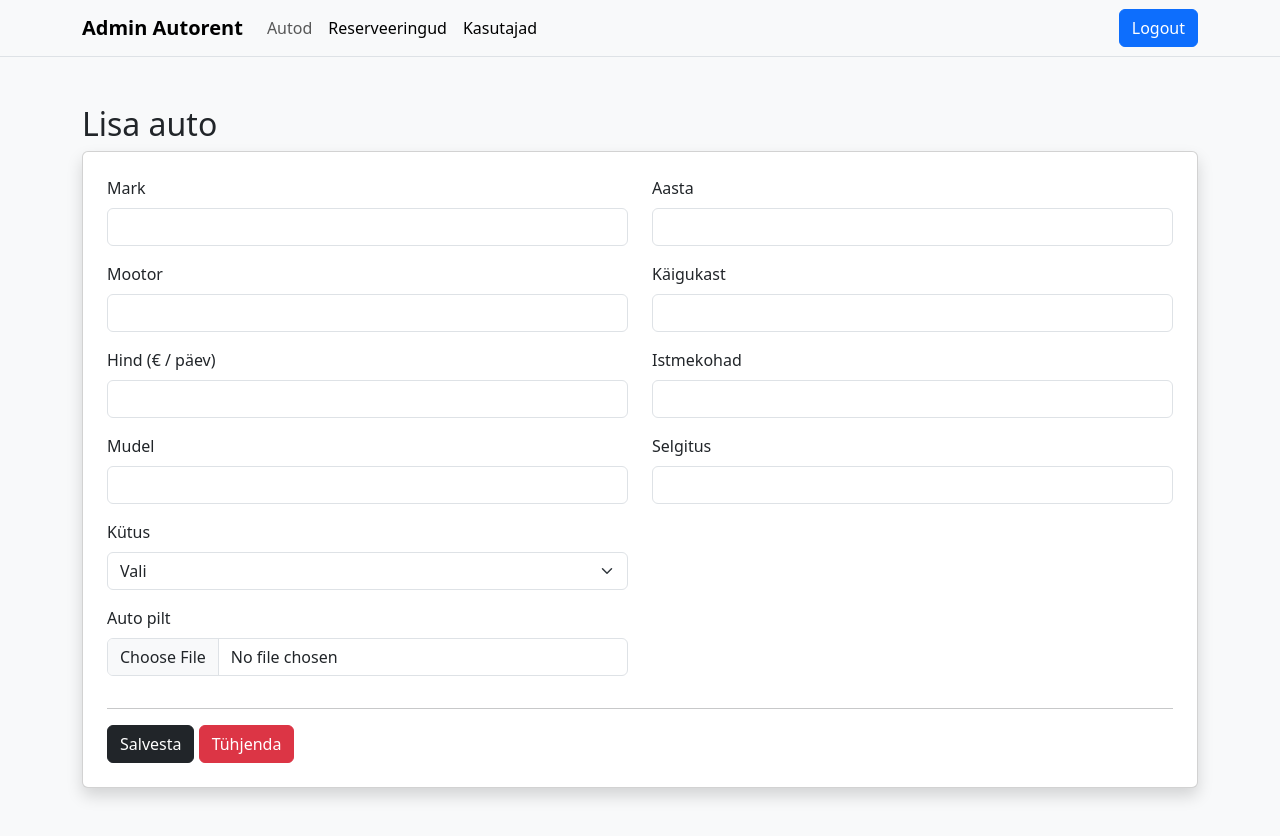
After one commit to Jasparpirs/car_rent, a PHP site: page /admin_addcar.php in a window 1280 px wide. The commit adds this page. Run offline with PHP 8.4, Linux system fonts and the light colour scheme.

Commit message:
Add files via upload

```diff
--- /dev/null
+++ b/admin_addcar.php
@@ -0,0 +1,194 @@
+<?php include("config.php"); ?>
+
+<!doctype html>
+<html lang="en">
+  <head>
+    <meta charset="utf-8">
+    <meta name="viewport" content="width=device-width, initial-scale=1">
+    <title>Bootstrap demo</title>
+    <link href="https://cdn.jsdelivr.net/npm/bootstrap@5.3.8/dist/css/bootstrap.min.css" rel="stylesheet" integrity="sha384-sRIl4kxILFvY47J16cr9ZwB07vP4J8+LH7qKQnuqkuIAvNWLzeN8tE5YBujZqJLB" crossorigin="anonymous">
+    <link rel="stylesheet" href="https://cdn.jsdelivr.net/npm/bootstrap-icons@1.13.1/font/bootstrap-icons.min.css">
+    <style>
+    .hero {
+      height: 300px;
+    }
+    </style>
+  </head>
+  <body class="bg-body-tertiary">
+
+
+<!-- menuu -->
+<nav class="navbar navbar-expand-lg bg-body-light border-bottom">
+  <div class="container">
+    <a class="navbar-brand fw-bold" href="#">Admin Autorent</a>
+    <button class="navbar-toggler" type="button" data-bs-toggle="collapse" data-bs-target="#navbarSupportedContent" aria-controls="navbarSupportedContent" aria-expanded="false" aria-label="Toggle navigation">
+      <span class="navbar-toggler-icon"></span>
+    </button>
+    <div class="collapse navbar-collapse" id="navbarSupportedContent">
+      <ul class="navbar-nav me-auto mb-2 mb-lg-0">
+
+        <li class="nav-item">
+          <a class="nav-link" href="#">Autod</a>
+        </li>
+         <li class="nav-item">
+          <a class="nav-link active" aria-disabled="true">Reserveeringud</a>
+        </li>
+          <ul class="dropdown-menu">
+            <li><a class="dropdown-item" href="#">Action</a></li>
+            <li><a class="dropdown-item" href="#">Another action</a></li>
+            <li><hr class="dropdown-divider"></li>
+            <li><a class="dropdown-item" href="#">Something else here</a></li>
+          </ul>
+        </li>
+        <li class="nav-item">
+          <a class="nav-link active" aria-disabled="true">Kasutajad</a>
+        </li>
+      </ul>
+     <div class="d-grid gap-2 d-md-block">
+  <button class="btn btn-primary" type="button">Logout</button>
+</div>
+    </div>
+  </div>
+</nav>
+<!-- menu -->
+
+
+
+
+ <!-- table -->
+  <div class="container my-5">
+    <div class="row">
+        <h2>Lisa auto</h2>
+        </div>
+
+
+<div class="card shadow p-4">
+<form action="admin_addcar.php" method="GET" enctype="multipart/form-data">
+
+    <?php
+    if(!empty($_GET["mark"]) && !empty($_GET["mudel"])  && !empty($_GET["hind"]) && !empty($_GET["kütus"]) && !empty($_GET["aasta"]) && !empty($_GET["transmission"]) && !empty($_GET["seats"]) && !empty($_GET["description"]) && !empty($_GET["mootor"]) && !empty($_GET["pilt"])){
+        $mark= $_GET["mark"];
+        $mudel= $_GET["mudel"];
+        $hind= $_GET["hind"];
+        $kütus= $_GET["kütus"];
+        $aasta= $_GET["aasta"];
+        $transmission= $_GET["transmission"];
+        $seats= $_GET["seats"];
+        $description= $_GET["description"];
+        $mootor= $_GET["mootor"];
+        $pilt= $_GET["pilt"];
+
+  $paring = "INSERT INTO cars (mark, model, engine, fuel, price, image, year, transmission, seats, description, status)
+  VALUES ('".$mark."', '".$mudel."', '".$hind."', '".$kütus."', '".$aasta."', '".$transmission."', '".$seats."', '".$description."', '".$mootor."', '".$pilt."', '')";
+
+if($result= mysqli_query($yhendus, $paring)) {
+	$result = 'Data saved';
+    header('Location: admin.php');
+} else {
+	$result = 'No data saved';
+}
+
+$affected = mysqli_affected_rows($yhendus);
+
+	echo $result . '.' . ' Affected rows: ' . $affected;
+
+
+    }
+?>
+
+    <div class="row">
+
+        <!-- vasak pool -->
+        <div class="col-md-6">
+
+            <div class="mb-3">
+                <label class="form-label">Mark</label>
+                <input type="text" name="mark" class="form-control" required>
+            </div>
+
+            <div class="mb-3">
+                <label class="form-label">Mootor</label>
+                <input type="text" name="mootor" class="form-control" required>
+            </div>
+
+            <div class="mb-3">
+                <label class="form-label">Hind (€ / päev)</label>
+                <input type="number" min="0.01" step="0.01" name="hind" class="form-control" required>
+            </div>
+         <div class="mb-3">
+                <label class="form-label">Mudel</label>
+                <input type="text" name="mudel" class="form-control" required>
+            </div>
+
+            <div class="mb-3">
+                <label class="form-label">Kütus</label>
+                <select name="kütus" class="form-select" required>
+                    <option value="">Vali</option>
+                    <option value="Bensiin">Bensiin</option>
+                    <option value="Diisel">Diisel</option>
+                    <option value="Hübriid">Hübriid</option>
+                    <option value="Elektriline">Elektriline</option>
+                </select>
+            </div>
+
+            <div class="mb-3">
+                <label class="form-label">Auto pilt</label>
+                <input type="file" name="pilt" class="form-control" accept=".jpg,.png,.webp" required>
+
+            </div>
+
+        </div>
+
+       <!-- parem pool -->
+        <div class="col-md-6">
+            <div class="mb-3">
+                <label class="form-label">Aasta</label>
+                <input type="text" name="aasta" class="form-control" required>
+            </div>
+
+            <div class="mb-3">
+                <label class="form-label">Käigukast</label>
+                <input type="text" name="transmission" class="form-control" required>
+            </div>
+
+            <div class="mb-3">
+                <label class="form-label">Istmekohad</label>
+                <input type="number" step="1" min="1" max="8" name="seats" class="form-control" required>
+            </div>
+         <div class="mb-3">
+                <label class="form-label">Selgitus</label>
+                <input type="text" name="description" class="form-control" required>
+            </div>
+
+        </div>
+    </div>
+    <hr>
+<!-- nupud -->
+
+    <input  class="btn btn-dark" type="submit" value="Salvesta">
+    <input  class="btn btn-danger" type="reset" value="Tühjenda">
+
+</form>
+</div>
+
+
+</div>
+
+
+
+
+
+
+
+
+
+
+</div>
+</div>
+
+
+<script src="https://cdn.jsdelivr.net/npm/bootstrap@5.3.8/dist/js/bootstrap.bundle.min.js" integrity="sha384-FKyoEForCGlyvwx9Hj09JcYn3nv7wiPVlz7YYwJrWVcXK/BmnVDxM+D2scQbITxI" crossorigin="anonymous"></script>
+<script>
+</script>
+</body>
+</html>
--- a/index.php
+++ b/index.php
@@ -109,6 +109,8 @@ $valjund = mysqli_query($yhendus, $paring);
   ?>
 
 
+
+
 <div class="row">
     <?php
 while($rida = mysqli_fetch_row($valjund)){
@@ -131,7 +133,8 @@ while($rida = mysqli_fetch_row($valjund)){
         Mootor:  <?php  echo($rida[3]. "<br>");  ?>   <br>
         Kütus:  <?php  echo($rida[4]. "<br>");  ?>
         Hind:  <?php  echo($rida[5]. "<br>");  ?>
-    <a href="#" class="btn btn-primary">Rendi</a>
+        Istekohad:
+    <a href="car.php?id=<?php  echo$rida[0]; ?>" class="btn btn-dark w-100">Rendi</a>
   </div>
 </div>
     </div>
--- /dev/null
+++ b/kustuta_auto.php
@@ -0,0 +1,6 @@
+<?php
+include ("config.php");
+$paring="DELETE FROM cars WHERE id = ".$_GET['del_id']."";
+$result= mysqli_query($yhendus, $paring);
+header('Location: admin.php');
+?>
```
Also changed, not shown: admin.php (+138 -0 lines), admin_modifyauto.php (added, +194 -0 lines), car.php (+29 -9 lines), 1 other file.
